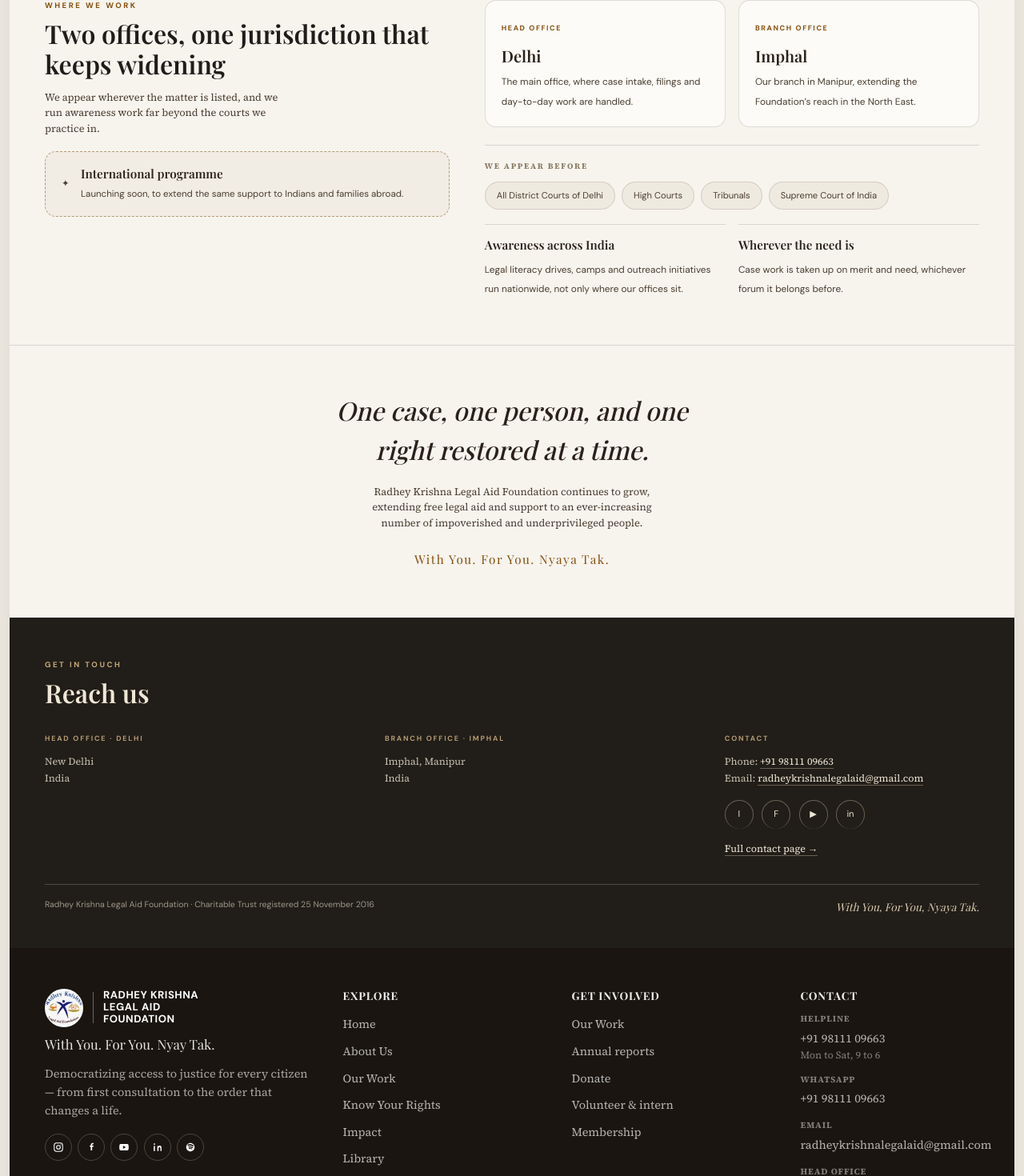
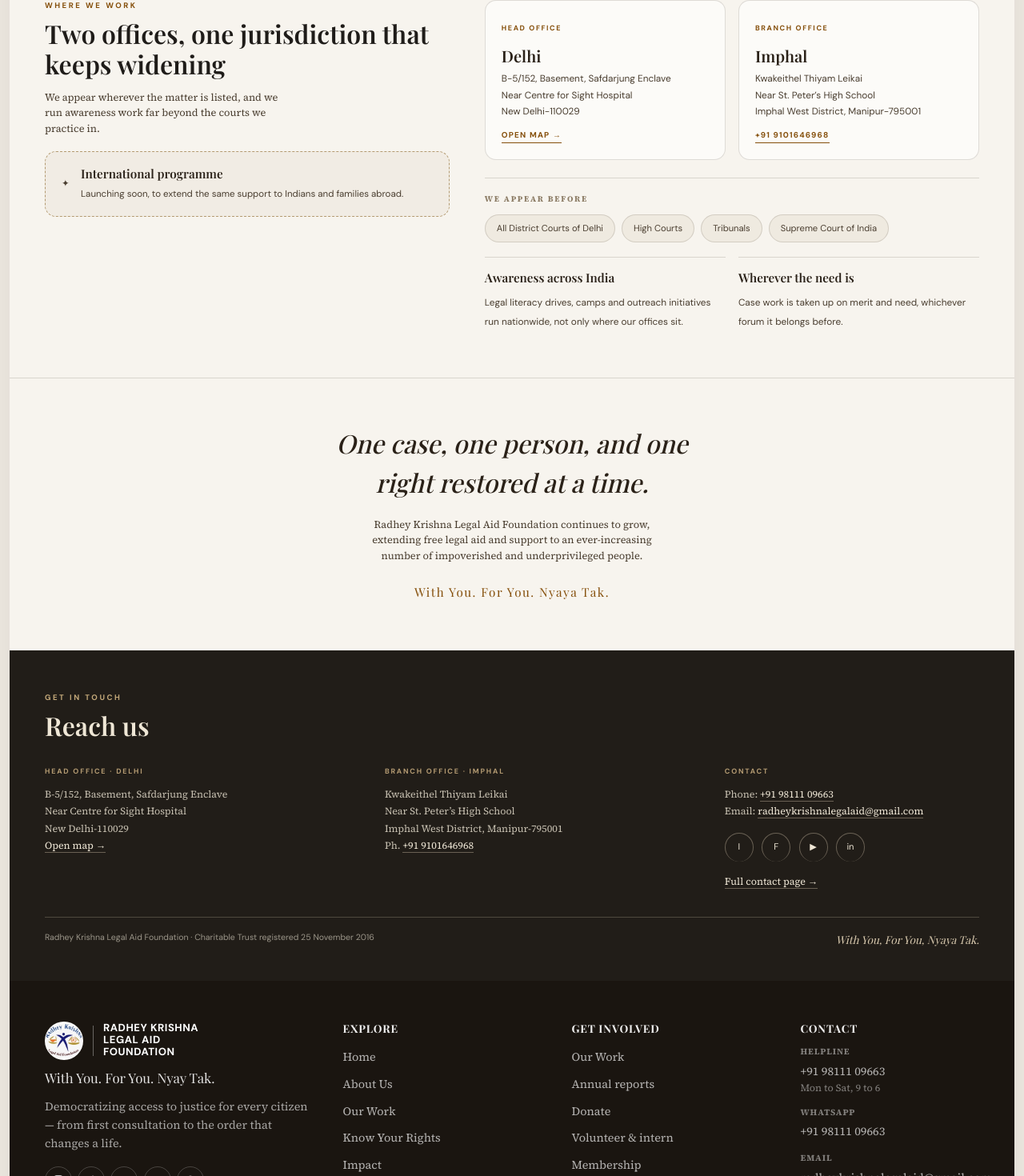
Before and after one commit to Kapil-Chihla/RKLAF, a React (Vite) app in the folder frontend/: page /about in a window 1280 px wide. Shown: the part 3756-5226 px from the top of the page at 80% size. Built offline with nearby package versions, Linux system fonts and the light colour scheme; a web font is replaced by a local one.

Commit message:
first commit

```diff
--- a/frontend/src/components/layout/Footer.jsx
+++ b/frontend/src/components/layout/Footer.jsx
@@ -1,5 +1,5 @@
 import { Link } from 'react-router-dom';
-import { navItems, socialLinks, WHATSAPP_DISPLAY, WHATSAPP_URL, CONTACT_EMAIL, CONTACT_MAILTO, CONTACT_PHONE_TEL } from '../../data/navigation';
+import { navItems, socialLinks, WHATSAPP_DISPLAY, WHATSAPP_URL, CONTACT_EMAIL, CONTACT_MAILTO, CONTACT_PHONE_TEL, OFFICE_DELHI } from '../../data/navigation';
 import Brand from './Brand';
 import SocialIcon from '../icons/SocialIcons';
 
@@ -106,8 +106,10 @@
             </li>
             <li>
               <span className="footer-v2__label">Head office</span>
-              <span>Sector 14, Gurgaon</span>
-              <small>Walk-in Tue &amp; Thu</small>
+              <a href={OFFICE_DELHI.mapsUrl} target="_blank" rel="noopener noreferrer">
+                {OFFICE_DELHI.short}
+              </a>
+              <small>Walk-in Tue &amp; Thu · Open map</small>
             </li>
           </ul>
         </div>
--- a/frontend/src/data/navigation.js
+++ b/frontend/src/data/navigation.js
@@ -12,6 +12,34 @@
 export const CONTACT_PHONE_DISPLAY = '+91 98111 09663';
 export const CONTACT_EMAIL = 'radheykrishnalegalaid@gmail.com';
 export const CONTACT_MAILTO = `mailto:${CONTACT_EMAIL}`;
+
+/** Head office — Delhi (default when a single address is shown) */
+export const OFFICE_DELHI = {
+  title: 'Head office',
+  city: 'Delhi',
+  lines: [
+    'B-5/152, Basement, Safdarjung Enclave',
+    'Near Centre for Sight Hospital',
+    'New Delhi-110029',
+  ],
+  short: 'B-5/152, Basement, Safdarjung Enclave, New Delhi-110029',
+  mapsUrl: 'https://www.google.com/maps?q=28.561718,77.191261',
+  mapsEmbed: 'https://maps.google.com/maps?q=28.561718,77.191261&z=16&output=embed',
+};
+
+/** Branch office — Imphal */
+export const OFFICE_IMPHAL = {
+  title: 'Branch office',
+  city: 'Imphal',
+  lines: [
+    'Kwakeithel Thiyam Leikai',
+    'Near St. Peter’s High School',
+    'Imphal West District, Manipur-795001',
+  ],
+  short: 'Kwakeithel Thiyam Leikai, Near St. Peter’s High School, Imphal West, Manipur-795001',
+  phoneTel: '+919101646968',
+  phoneDisplay: '+91 9101646968',
+};
 
 const WHATSAPP_PREFILL =
   'Hello, I am contacting Radhey Krishna Legal Aid Foundation from your website.';
--- a/frontend/src/pages/About.css
+++ b/frontend/src/pages/About.css
@@ -937,6 +937,26 @@
 .about-off span {
   font-size: 0.74rem;
   color: var(--au-soft);
+  display: flex;
+  flex-direction: column;
+  gap: 0.15rem;
+}
+
+.about-off__line {
+  display: block;
+}
+
+.about-off__map {
+  display: inline-block;
+  margin-top: 0.75rem;
+  font-size: 0.62rem;
+  font-weight: 700;
+  letter-spacing: 0.12em;
+  text-transform: uppercase;
+  color: var(--au-brown);
+  text-decoration: none;
+  border-bottom: 1px solid var(--au-brown);
+  padding-bottom: 2px;
 }
 
 .about-appear {
--- a/frontend/src/pages/About.jsx
+++ b/frontend/src/pages/About.jsx
@@ -5,6 +5,8 @@
   CONTACT_MAILTO,
   CONTACT_PHONE_DISPLAY,
   CONTACT_PHONE_TEL,
+  OFFICE_DELHI,
+  OFFICE_IMPHAL,
   socialLinks,
 } from '../data/navigation';
 import Reveal from '../components/motion/Reveal';
@@ -521,14 +523,37 @@
         <div>
           <div className="about-offices">
             <div className="about-off">
-              <em>Head office</em>
-              <b>Delhi</b>
-              <span>The main office, where case intake, filings and day-to-day work are handled.</span>
+              <em>{OFFICE_DELHI.title}</em>
+              <b>{OFFICE_DELHI.city}</b>
+              <span>
+                {OFFICE_DELHI.lines.map((line) => (
+                  <span key={line} className="about-off__line">
+                    {line}
+                  </span>
+                ))}
+              </span>
+              <a
+                className="about-off__map"
+                href={OFFICE_DELHI.mapsUrl}
+                target="_blank"
+                rel="noopener noreferrer"
+              >
+                Open map →
+              </a>
             </div>
             <div className="about-off">
-              <em>Branch office</em>
-              <b>Imphal</b>
-              <span>Our branch in Manipur, extending the Foundation’s reach in the North East.</span>
+              <em>{OFFICE_IMPHAL.title}</em>
+              <b>{OFFICE_IMPHAL.city}</b>
+              <span>
+                {OFFICE_IMPHAL.lines.map((line) => (
+                  <span key={line} className="about-off__line">
+                    {line}
+                  </span>
+                ))}
+              </span>
+              <a className="about-off__map" href={`tel:${OFFICE_IMPHAL.phoneTel}`}>
+                {OFFICE_IMPHAL.phoneDisplay}
+              </a>
             </div>
           </div>
           <div className="about-appear">
@@ -575,17 +600,28 @@
           <div className="about-cblock">
             <em>Head office · Delhi</em>
             <p>
-              New Delhi
-              <br />
-              India
+              {OFFICE_DELHI.lines.map((line) => (
+                <span key={line}>
+                  {line}
+                  <br />
+                </span>
+              ))}
+              <a href={OFFICE_DELHI.mapsUrl} target="_blank" rel="noopener noreferrer">
+                Open map →
+              </a>
             </p>
           </div>
           <div className="about-cblock">
             <em>Branch office · Imphal</em>
             <p>
-              Imphal, Manipur
-              <br />
-              India
+              {OFFICE_IMPHAL.lines.map((line) => (
+                <span key={line}>
+                  {line}
+                  <br />
+                </span>
+              ))}
+              Ph.{' '}
+              <a href={`tel:${OFFICE_IMPHAL.phoneTel}`}>{OFFICE_IMPHAL.phoneDisplay}</a>
             </p>
           </div>
           <div className="about-cblock">
--- a/frontend/src/pages/Contact.css
+++ b/frontend/src/pages/Contact.css
@@ -129,17 +129,37 @@
 }
 
 .contact__map {
-  display: flex;
-  flex-direction: column;
-  align-items: center;
-  justify-content: center;
-  gap: 0.45rem;
-  min-height: 180px;
-  padding: 1.75rem 1.25rem;
+  position: relative;
+  overflow: hidden;
+  min-height: 220px;
   border-radius: 18px;
   background: linear-gradient(145deg, #ebe4d8, #ddd3c4);
+  border: 1px solid var(--line, rgba(43, 38, 33, 0.1));
+}
+
+.contact__map iframe {
+  display: block;
+  width: 100%;
+  height: 240px;
+  border: 0;
+}
+
+.contact__map-link {
+  display: block;
+  padding: 0.65rem 1rem;
+  font-size: 0.72rem;
+  font-weight: 700;
+  letter-spacing: 0.1em;
+  text-transform: uppercase;
   text-align: center;
-  color: var(--muted);
+  text-decoration: none;
+  color: var(--ink);
+  background: rgba(252, 251, 248, 0.92);
+  border-top: 1px solid rgba(43, 38, 33, 0.08);
+}
+
+.contact__map-link:hover {
+  color: var(--wine, #854f0b);
 }
 
 .contact__map-icon {
--- a/frontend/src/pages/Contact.jsx
+++ b/frontend/src/pages/Contact.jsx
@@ -6,6 +6,7 @@
   CONTACT_EMAIL,
   CONTACT_MAILTO,
   CONTACT_PHONE_TEL,
+  OFFICE_DELHI,
 } from '../data/navigation';
 import { submitContact } from '../lib/submitContact';
 import './Contact.css';
@@ -36,9 +37,10 @@
   {
     id: 'office',
     icon: 'pin',
-    title: 'Head office',
-    detail: 'Sector 14, Gurgaon, Haryana · walk-ins Tue & Thu',
-    href: null,
+    title: OFFICE_DELHI.title,
+    detail: `${OFFICE_DELHI.short} · walk-ins Tue & Thu`,
+    href: OFFICE_DELHI.mapsUrl,
+    external: true,
   },
 ];
 
@@ -154,12 +156,22 @@
             })}
           </Reveal>
 
-          <Reveal as="div" className="contact__map" variant="up" delay={80} aria-hidden="true">
-            <span className="contact__map-icon">
-              <ChannelIcon name="pin" />
-            </span>
-            <p>Map embed placeholder</p>
-            <small>Google Maps pin: RKLAF head office</small>
+          <Reveal as="div" className="contact__map" variant="up" delay={80}>
+            <iframe
+              title="RKLAF head office on Google Maps"
+              src={OFFICE_DELHI.mapsEmbed}
+              loading="lazy"
+              referrerPolicy="no-referrer-when-downgrade"
+              allowFullScreen
+            />
+            <a
+              className="contact__map-link"
+              href={OFFICE_DELHI.mapsUrl}
+              target="_blank"
+              rel="noopener noreferrer"
+            >
+              Open in Google Maps →
+            </a>
           </Reveal>
         </div>
 
--- a/frontend/src/pages/Home.jsx
+++ b/frontend/src/pages/Home.jsx
@@ -3,7 +3,7 @@
 import HeroSketch from '../components/home/HeroSketch';
 import CountUp from '../components/motion/CountUp';
 import Reveal from '../components/motion/Reveal';
-import { WHATSAPP_DISPLAY, WHATSAPP_URL, CONTACT_EMAIL, CONTACT_MAILTO, CONTACT_PHONE_TEL } from '../data/navigation';
+import { WHATSAPP_DISPLAY, WHATSAPP_URL, CONTACT_EMAIL, CONTACT_MAILTO, CONTACT_PHONE_TEL, OFFICE_DELHI } from '../data/navigation';
 import publicApi from '../lib/publicApi';
 import { assetUrl } from '../lib/api';
 import './Home.css';
@@ -741,7 +741,12 @@
               <span>{CONTACT_EMAIL}</span>
             </div>
           </a>
-          <div className="home-contact__item">
+          <a
+            href={OFFICE_DELHI.mapsUrl}
+            target="_blank"
+            rel="noopener noreferrer"
+            className="home-contact__item"
+          >
             <span className="home-contact__icon" aria-hidden="true">
               <svg viewBox="0 0 24 24" width="18" height="18" fill="none" stroke="currentColor" strokeWidth="1.6" strokeLinecap="round" strokeLinejoin="round">
                 <path d="M12 21s7-5.5 7-11a7 7 0 10-14 0c0 5.5 7 11 7 11z" />
@@ -750,10 +755,10 @@
             </span>
             <div className="home-contact__body">
               <strong>Head office</strong>
-              <span>Sector 14, Gurgaon</span>
-              <small>Walk-in Tue &amp; Thu</small>
+              <span>{OFFICE_DELHI.short}</span>
+              <small>Walk-in Tue &amp; Thu · Open map</small>
             </div>
-          </div>
+          </a>
         </div>
       </section>
     </div>
```
